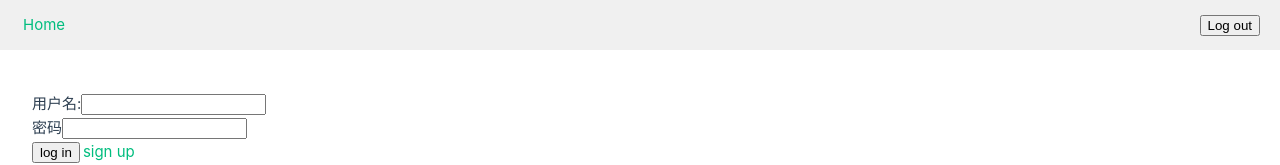
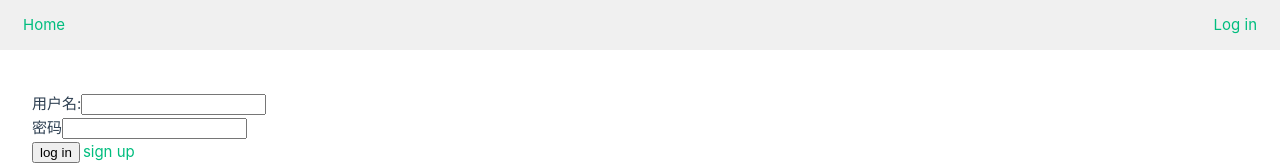
Before and after one commit to twinfox163/SE-project, a Vue app in the folder FrontEnd/: page /login in a window 1280 px wide. Shown: the top 165 px of the page. Built offline with nearby package versions, Linux system fonts and the light colour scheme.

Commit message:
tiny fix

```diff
--- a/FrontEnd/src/router/index.js
+++ b/FrontEnd/src/router/index.js
@@ -10,7 +10,7 @@ const router = createRouter({
       component: () => import('@/views/HomeView.vue'),
       beforeEnter: (to, from, next) => {
         // 在进入 /dashboard 路由前进行验证
-        if (Cookies.get('username')!='') {
+        if (Cookies.get('username')&&Cookies.get('username')!='') {
           next(); // 继续进入目标路由
         } else {
           next('/login'); // 未认证，跳转到登录页
--- a/FrontEnd/src/store.js
+++ b/FrontEnd/src/store.js
@@ -8,5 +8,5 @@ export const g_data = reactive({
     add_repo_flag:false,
     add_dir_flag:false,
     add_file_flag:false,
-    username:null,
+    username:'',
 })
```
